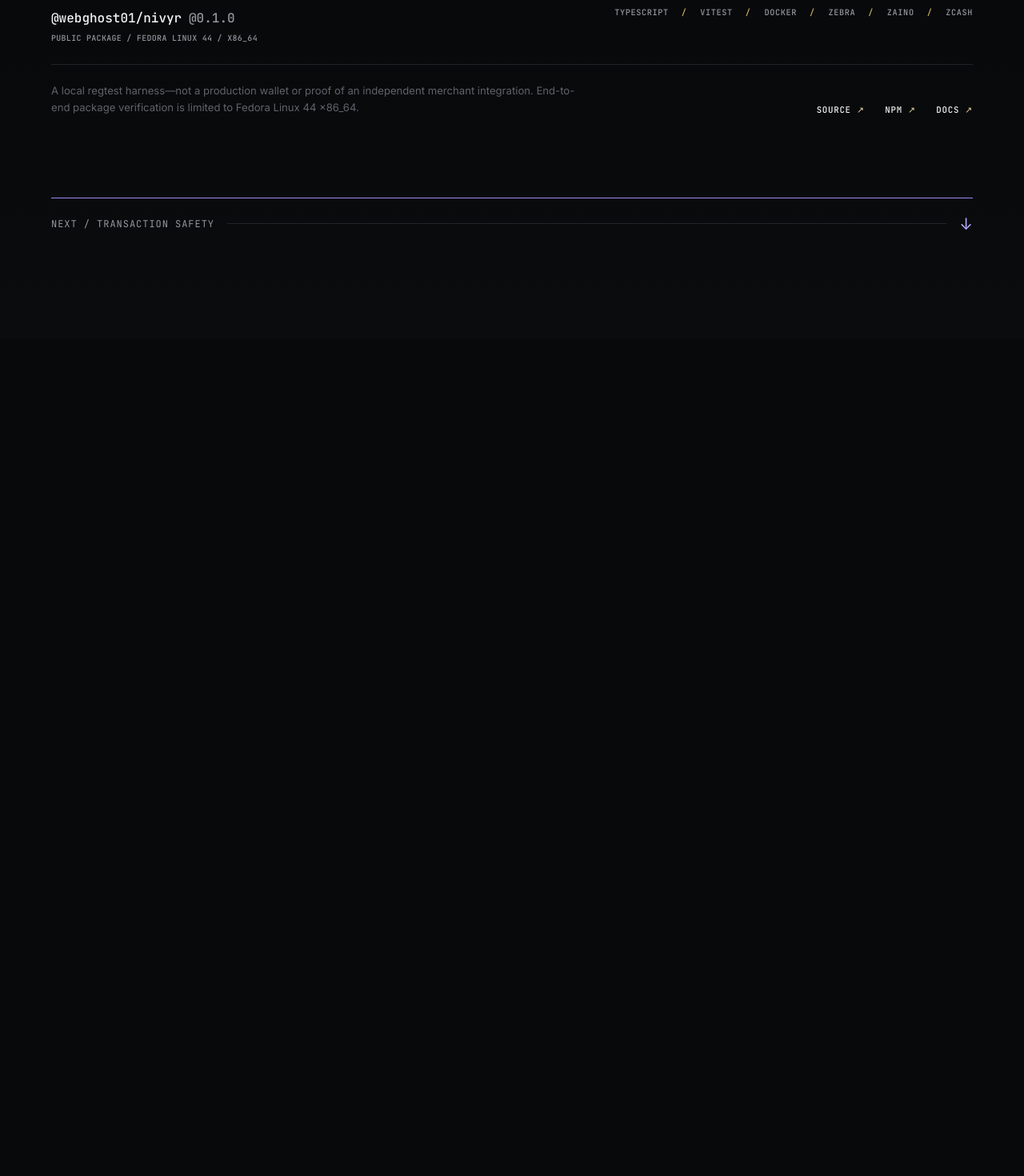
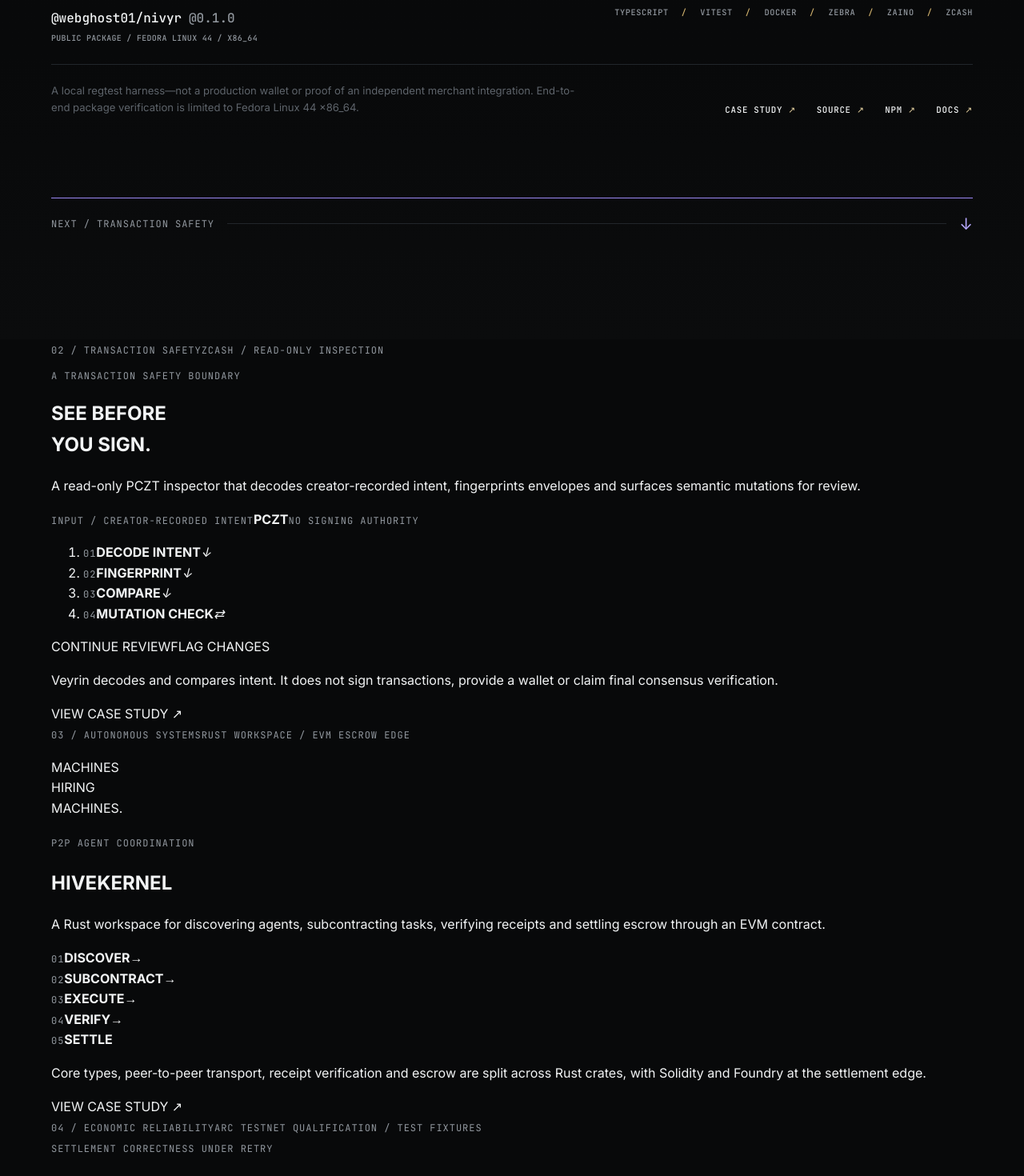
Before and after one commit to Webghost01-NG/webghost-portfolio, a Next.js app: page / in a window 1280 px wide. Shown: the part 2620-4090 px from the top of the page at 80% size. Before the commit the page ends 3044 px from the top, so only its background shows below. Built offline with nearby package versions, Linux system fonts and the light colour scheme.

Commit message:
feat: connect editorial home to featured case studies

```diff
--- a/src/app/page.tsx
+++ b/src/app/page.tsx
@@ -1,17 +1,29 @@
 import { HeroSection } from "@/components/home/HeroSection";
 import { IdentityProof } from "@/components/home/IdentityProof";
 import { NivyrShowcase } from "@/components/home/NivyrShowcase";
+import { ArchiveSection, EngineeringLab, HackathonResults, HiveKernelShowcase, Journey, PhysicsStatement, SazumeShowcase, SelectedSystems, VeyrinShowcase, WritingPreview } from "@/components/home/EditorialBlocks";
 import { SiteNavigation } from "@/components/layout/SiteNavigation";
+import { SiteFooter } from "@/components/layout/SiteFooter";
 
 export default function HomePage() {
   return (
     <>
       <SiteNavigation />
-      <main data-page-content id="main-content">
+      <div data-page-content><main id="main-content">
         <HeroSection />
         <IdentityProof />
         <NivyrShowcase />
-      </main>
+        <VeyrinShowcase />
+        <HiveKernelShowcase />
+        <SazumeShowcase />
+        <SelectedSystems />
+        <HackathonResults />
+        <EngineeringLab />
+        <PhysicsStatement />
+        <Journey />
+        <WritingPreview />
+        <ArchiveSection />
+      </main><SiteFooter /></div>
     </>
   );
 }
--- a/src/components/home/HeroSection.tsx
+++ b/src/components/home/HeroSection.tsx
@@ -15,7 +15,7 @@ export function HeroSection() {
           <div aria-hidden="true" className="hero__portrait-wash" />
           <div className="hero__portrait">
             <Image
-              alt="Blue-lit hooded figure representing Webghost"
+              alt="Blue-lit hooded illustration used as a personal visual motif"
               className="hero__image"
               height={400}
               priority
--- a/src/components/home/NivyrShowcase.tsx
+++ b/src/components/home/NivyrShowcase.tsx
@@ -1,3 +1,4 @@
+import Link from "next/link";
 import { Container } from "@/components/layout/Container";
 import { nivyr } from "@/content/nivyr";
 import { NivyrLifecycle } from "./NivyrLifecycle";
@@ -52,6 +53,7 @@ export function NivyrShowcase() {
             A local regtest harness—not a production wallet or proof of an independent merchant integration. End-to-end package verification is limited to Fedora Linux 44 x86_64.
           </p>
           <nav aria-label="Nivyr project links" className="nivyr__links">
+            <Link href="/work/nivyr" aria-label="View Nivyr case study">CASE STUDY <span aria-hidden="true">↗</span></Link>
             <a href={nivyr.links.source} rel="noreferrer" target="_blank">
               SOURCE <span aria-hidden="true">↗</span>
             </a>
--- a/src/styles/tokens.css
+++ b/src/styles/tokens.css
@@ -10,6 +10,11 @@
   --ghost-dim: #5e646b;
   --ghost-violet: #9b87f5;
   --ghost-violet-soft: #b7a9ff;
+  --accent-gold: #d4b56f;
+  --accent-blue: #a6a9ff;
+  --accent-orange: #f29b60;
+  --accent-mint: #8fd9c4;
+  --accent-violet: #b7a9ff;
 
   --font-display: "Space Grotesk", sans-serif;
   --font-body: "Inter", sans-serif;
```
Also changed, not shown: 1 other file (tests, documents, lock files or other folders).
